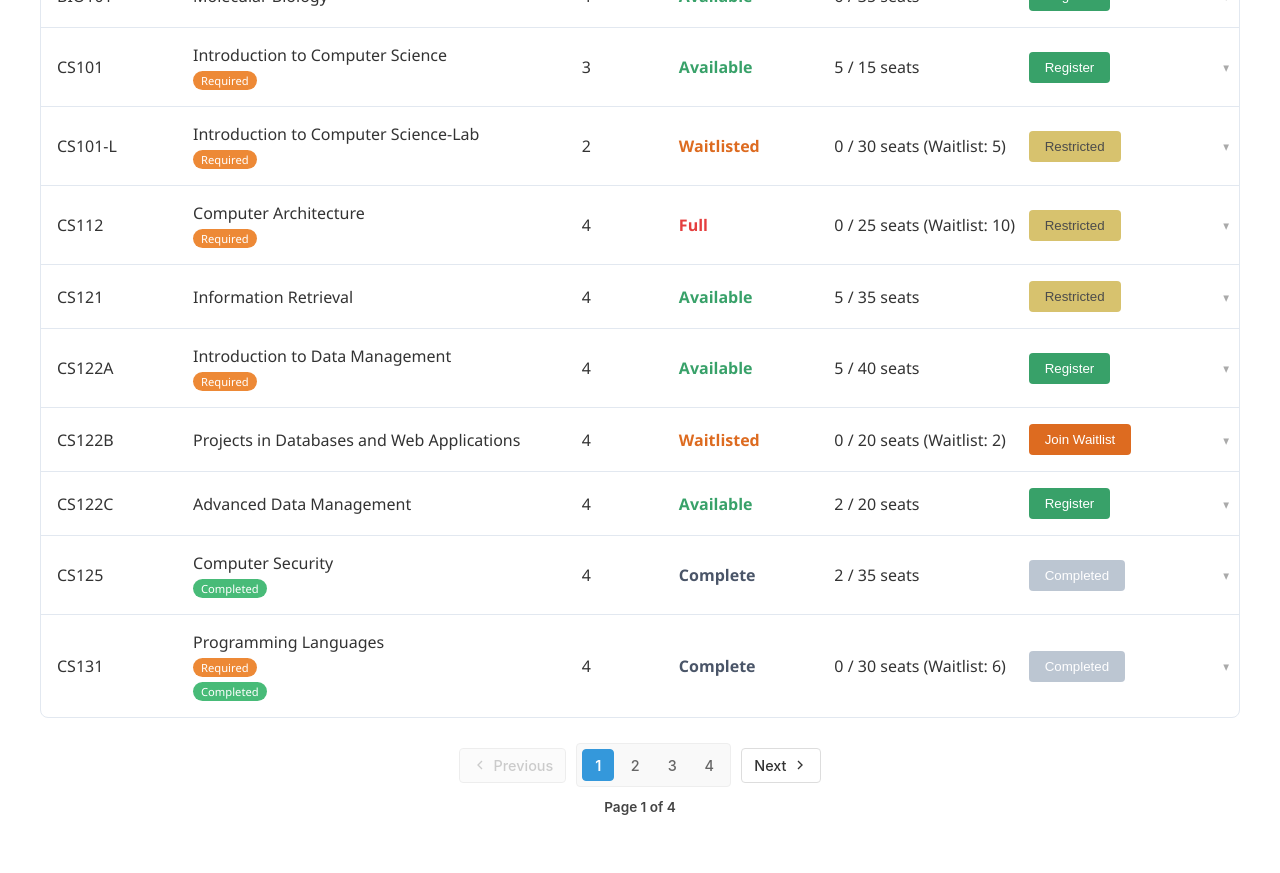
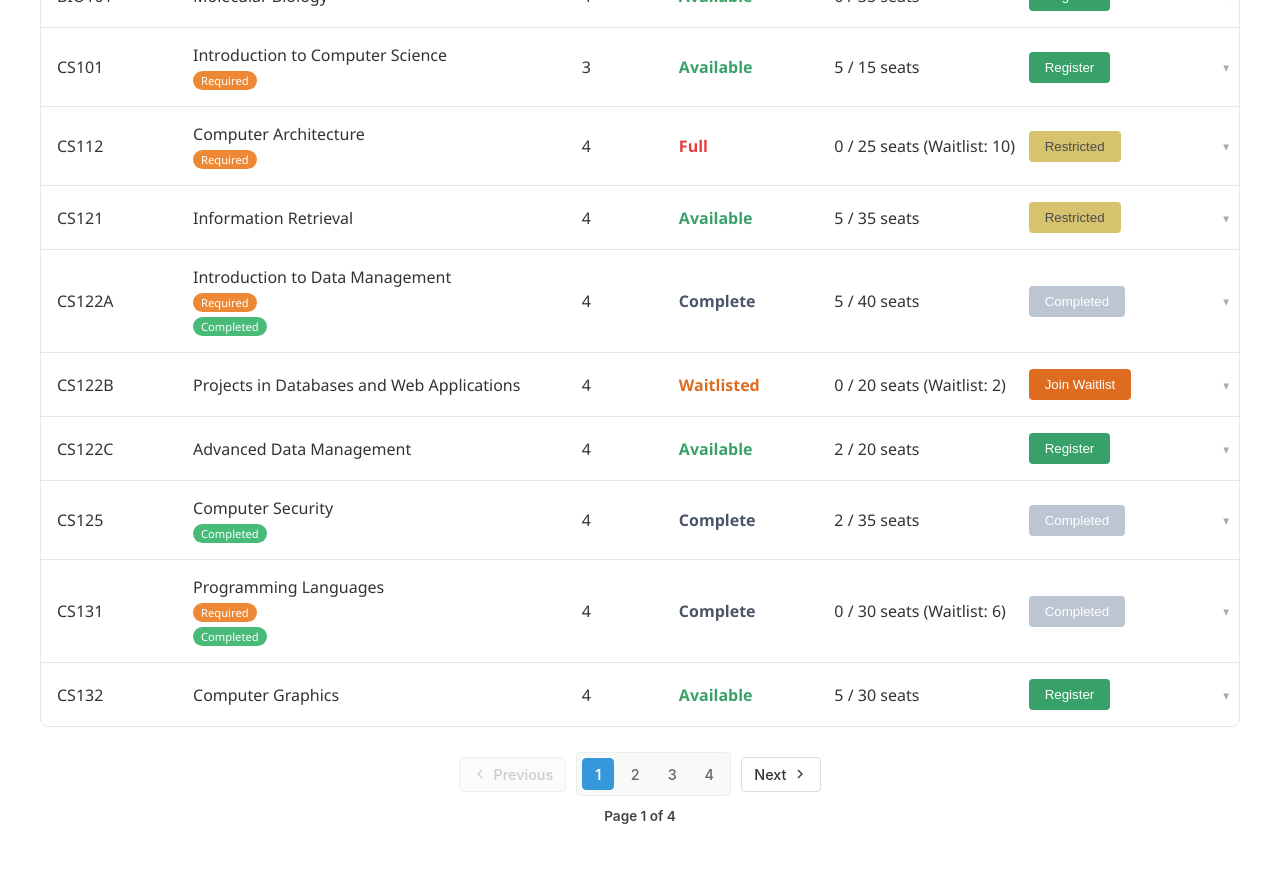
Before and after one commit to jasontran320/webreg_rework, a React (Vite) app in the folder frontend/: page /register in a window 1280 px wide. Shown: the part 900-1773 px from the top of the page. Built offline with nearby package versions, Linux system fonts and the light colour scheme.

Commit message:
Another bug fix

```diff
--- a/frontend/src/data/CourseContext.jsx
+++ b/frontend/src/data/CourseContext.jsx
@@ -52,8 +52,8 @@ const defaultCourses = [
     description: "Introduction to fundamental programming concepts, software engineering principles, and computational thinking."
   },
   {
-    id: 'CS101-L',
-    name: 'Introduction to Computer Science-Lab',
+    id: 'CS201',
+    name: 'Intermediate Computer Science',
     credits: 2,
     status: 'Waitlisted',
     seats: 30,
@@ -65,12 +65,12 @@ const defaultCourses = [
     prerequisites: ['CS101'],
     block: {
       id: '2',
-      title: 'CS101 Lab',
+      title: 'CS201',
       day: 'monday',
       startTime: '13:00',
       endTime: '14:30',
       color: 'green',
-      description: "Lab for basic data structures class CS101. Please Enroll whenever possible. For waitlisted studnents, contact admins",
+      description: "Advanced data structures class.",
       location: "HIB 125",
       locationCoords:{
         "lat": 33.64834506581709,
@@ -80,7 +80,7 @@ const defaultCourses = [
     }
     },
     location: "HIB 125",
-    description: "Lab for basic data structures class CS101. Please Enroll whenever possible. For waitlisted studnents, contact admins"
+    description: "Advanced data structures class."
   },
   {
     id: 'CS301',
@@ -340,7 +340,7 @@ const defaultCourses = [
     enrolled: 35,
     waitlist: 0,
     required: true,
-    completed: false,
+    completed: true,
     department: 'CS',
     prerequisites: [],
     block: {
@@ -466,7 +466,7 @@ const defaultCourses = [
     required: false,
     completed: false,
     department: 'CS',
-    prerequisites: [],
+    prerequisites: ['CS122A'],
     block: {
       id: '15',
       title: 'CS 122B',
@@ -1107,8 +1107,8 @@ const defaultCourses = [
     description: "Workshop-based course in short story writing with peer critique and revision."
   },
   {
-    id: 'MATH221-D1',
-    name: 'Linear Algebra - Discussion 1',
+    id: 'MATH333',
+    name: 'Multi variable calculus',
     credits: 4,
     status: 'Available',
     seats: 40,
@@ -1125,7 +1125,7 @@ const defaultCourses = [
       startTime: '11:00',
       endTime: '12:30',
       color: 'blue',
-      description: "Discussion section 1 to MATH221.",
+      description: "Delve into calculus on a much larger scale",
       location: "RH 100",
       locationCoords: {
     "lat": 33.64430784211032,
@@ -1135,7 +1135,7 @@ const defaultCourses = [
 }
     },
     location: "RH 100",
-    description: "Discussion section 1 to MATH221."
+    description: "Delve into calculus on a much larger scale"
   },
 ];
 
--- a/frontend/src/pages/Register.jsx
+++ b/frontend/src/pages/Register.jsx
@@ -218,10 +218,9 @@ const groupedDegreeCourses = {
   const checkPrerequisites = (course) => {
     if (!course.prerequisites || course.prerequisites.length === 0) return true;
     if (course.status === 'Full') return false;
-    // Check if prerequisites are completed or currently registered
+    // Only check if prerequisites are completed
     return course.prerequisites.every(prereqId =>
-      courses.find(c => c.id === prereqId && c.completed) ||
-      registeredCourses.some(c => c.id === prereqId)
+      courses.find(c => c.id === prereqId && c.completed)
     );
   };
 
```
